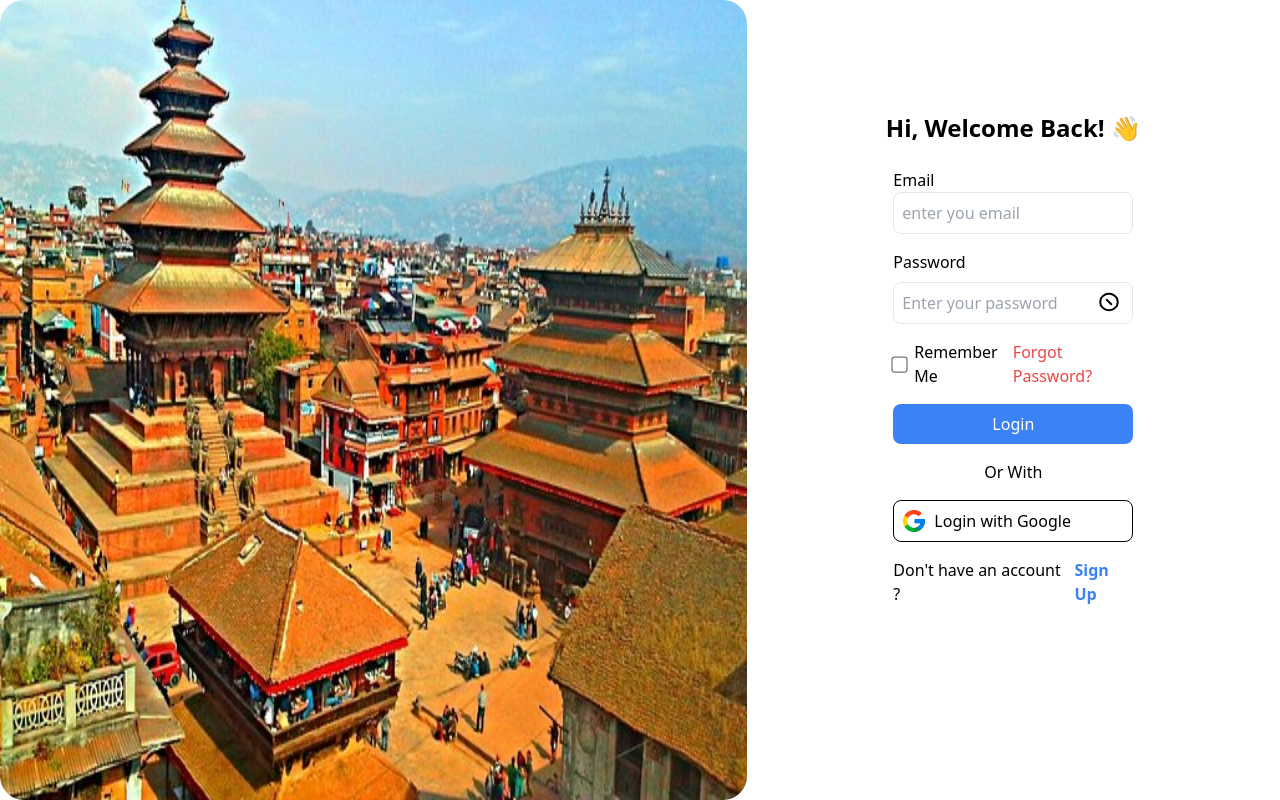
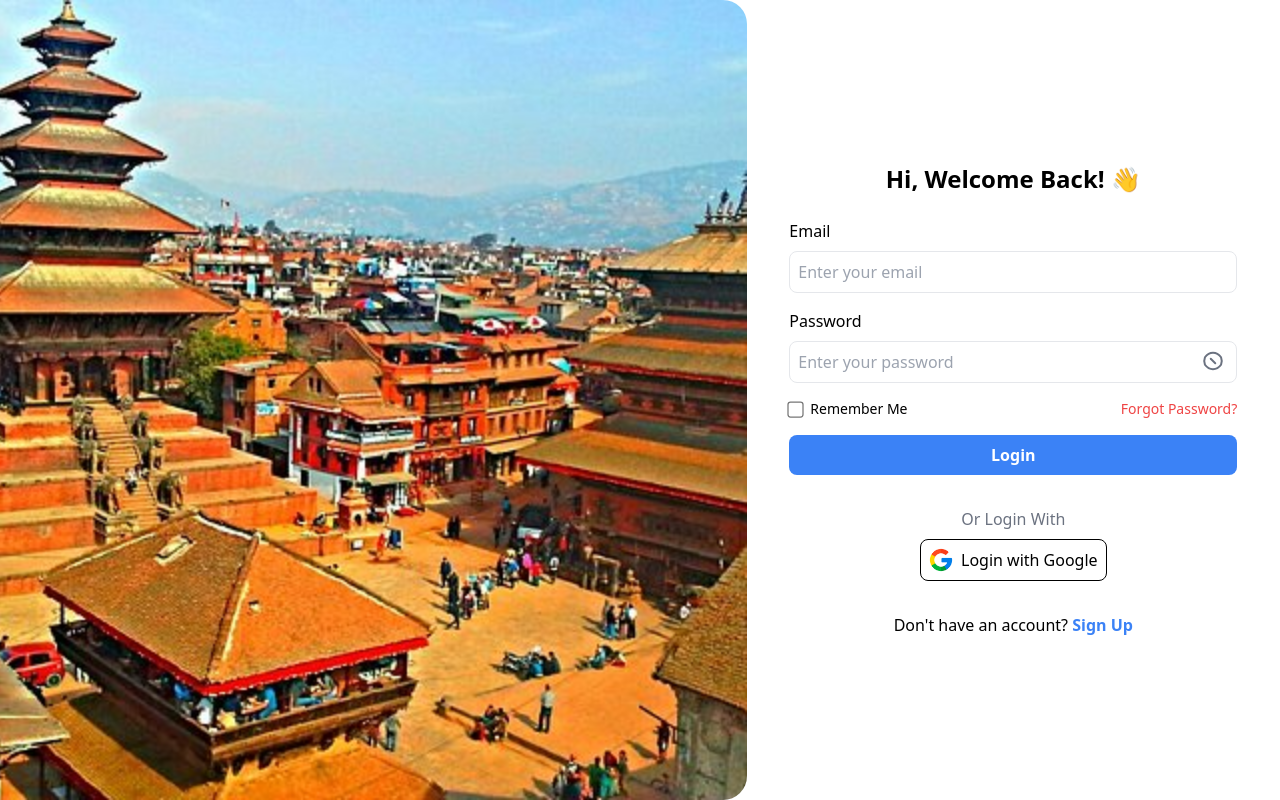
Before and after one commit to presabkhadka/final-year-project, a React (Vite) app in the folder client/: page /login in a window 1280 px wide. Built offline with nearby package versions, Linux system fonts and the light colour scheme.

Commit message:
update - code reusability and proper approach

```diff
--- a/client/src/pages/login.tsx
+++ b/client/src/pages/login.tsx
@@ -1,31 +1,66 @@
-import { useState } from "react";
+import { FC, useState} from "react";
+
+interface loginFormInterface {
+  showPassword: boolean;
+  togglePasswordVisibility: ()=> void;
+ }
 
 function Login() {
-  const [showPassword, setShowPassword] = useState(false);
+  const [showPassword, setShowPassword] = useState<boolean>(false);
 
   const togglePasswordVisibility = () => {
     setShowPassword((prevState) => !prevState);
   };
+
   return (
-    <>
-      <div className="grid grid-cols-1 h-screen w-screen md:hidden">
-        <div className="flex flex-col items-center mt-28 gap-6">
-          <h1 className="text-2xl font-bold">Hi, Welcome Back! 👋</h1>
-          <form action="#" className="flex flex-col gap-4 w-3/4">
-            <div className="flex flex-col">
-              <label>Email</label>
-              <input
-                type="text"
-                className="border p-2 rounded-lg"
-                placeholder="enter you email"
+    <div className="grid grid-cols-1 md:grid-cols-12 h-screen w-screen">
+      <div className="hidden md:block md:col-span-7">
+        <img
+          src="/bhaktapur.jpg"
+          alt="bhaktapur"
+          className="h-full w-full object-cover rounded-r-3xl"
         />
       </div>
+
+      <div className="col-span-1 md:col-span-5 flex flex-col items-center justify-center p-6">
+        <h1 className="text-2xl font-bold mb-6">Hi, Welcome Back! 👋</h1>
+        <LoginForm
+          showPassword={showPassword}
+          togglePasswordVisibility={togglePasswordVisibility}
+        />
+      </div>
+    </div>
+  );
+}
+
+const LoginForm: FC<loginFormInterface> = ({ showPassword, togglePasswordVisibility }) => {
+
+  return (
+    <form className="flex flex-col gap-4 w-full max-w-md">
+      {/* Email Field */}
+      <div className="flex flex-col">
+        <label htmlFor="email" className="mb-2 font-medium">
+          Email
+        </label>
+        <input
+          type="email"
+          id="email"
+          className="border p-2 rounded-lg"
+          placeholder="Enter your email"
+          required
+        />
+      </div>
+
       <div className="flex flex-col relative">
-              <label className="mb-2">Password</label>
+        <label htmlFor="password" className="mb-2 font-medium">
+          Password
+        </label>
         <input
           type={showPassword ? "text" : "password"}
+          id="password"
           className="border p-2 rounded-lg pr-10"
           placeholder="Enter your password"
+          required
         />
         <button
           type="button"
@@ -75,149 +110,45 @@ function Login() {
           )}
         </button>
       </div>
-            <div className="flex justify-between">
-              <div className="flex gap-2 items-center">
+
+      <div className="flex justify-between items-center">
+        <div className="flex items-center gap-2">
           <input
             type="checkbox"
-                  name="rememberme"
             id="rememberme"
             className="scale-125"
           />
-                <label>Remember Me</label>
+          <label htmlFor="rememberme" className="text-sm">
+            Remember Me
+          </label>
         </div>
-              <p className="text-red-500">Forgot Password?</p>
+        <a href="#" className="text-red-500 text-sm">
+          Forgot Password?
+        </a>
       </div>
-            <button className="bg-blue-500 p-2 rounded-lg text-white">
+
+      <button className="bg-blue-500 p-2 rounded-lg text-white font-semibold hover:bg-blue-600">
         Login
       </button>
-            <div className="flex flex-col items-center gap-2">
-              <p>Or With</p>
-            </div>
-            <button className="flex items-center gap-2 border border-black p-2 rounded-lg">
-              <img src="../../public/google.png" alt="logo" className="h-6" />
+
+      <div className="flex flex-col items-center gap-2 mt-4">
+        <p className="text-gray-500">Or Login With</p>
+        <button className="flex items-center gap-2 border border-black p-2 rounded-lg hover:bg-gray-100">
+          <img src="/google.png" alt="Google" className="h-6" />
           Login with Google
         </button>
-            <div className="flex justify-center">
+      </div>
+
+      <div className="text-center mt-4">
         <p>
-                Don't have an account ?
-                <a href="#" className="text-blue-500">
-                  Sign Up
-                </a>
-              </p>
-            </div>
-          </form>
-        </div>
-      </div>
-      <div className="hidden md:grid md:grid-cols-12 md:h-screen md:w-screen ">
-        <div className="col-span-7">
-          <img
-            src="../../public/bhaktapur.jpg"
-            alt="bhaktapur"
-            className="h-full rounded-3xl"
-          />
-        </div>
-        <div className="col-start-9 col-end-12">
-          <div className="flex flex-col items-center mt-28 gap-6">
-            <h1 className="text-2xl font-bold">Hi, Welcome Back! 👋</h1>
-            <form action="#" className="flex flex-col gap-4 w-3/4">
-              <div className="flex flex-col">
-                <label>Email</label>
-                <input
-                  type="text"
-                  className="border p-2 rounded-lg"
-                  placeholder="enter you email"
-                />
-              </div>
-              <div className="flex flex-col relative">
-                <label className="mb-2">Password</label>
-                <input
-                  type={showPassword ? "text" : "password"}
-                  className="border p-2 rounded-lg pr-10"
-                  placeholder="Enter your password"
-                />
-                <button
-                  type="button"
-                  onClick={togglePasswordVisibility}
-                  className="absolute right-3 top-10"
-                >
-                  {showPassword ? (
-                    <svg
-                      xmlns="http://www.w3.org/2000/svg"
-                      fill="none"
-                      viewBox="0 0 24 24"
-                      strokeWidth={2}
-                      stroke="currentColor"
-                      className="w-6 h-6"
-                    >
-                      <path
-                        strokeLinecap="round"
-                        strokeLinejoin="round"
-                        d="M3.98 8.223a10.477 10.477 0 000 7.554C5.886 18.355 8.824 20.25 12 20.25c3.176 0 6.114-1.895 8.02-4.473a10.477 10.477 0 000-7.554C18.114 5.645 15.176 3.75 12 3.75c-3.176 0-6.114 1.895-8.02 4.473z"
-                      />
-                      <path
-                        strokeLinecap="round"
-                        strokeLinejoin="round"
-                        d="M15 12a3 3 0 11-6 0 3 3 0 016 0z"
-                      />
-                    </svg>
-                  ) : (
-                    <svg
-                      xmlns="http://www.w3.org/2000/svg"
-                      fill="none"
-                      viewBox="0 0 24 24"
-                      strokeWidth={2}
-                      stroke="currentColor"
-                      className="w-6 h-6"
-                    >
-                      <path
-                        strokeLinecap="round"
-                        strokeLinejoin="round"
-                        d="M3.98 8.223a10.477 10.477 0 000 7.554C5.886 18.355 8.824 20.25 12 20.25c3.176 0 6.114-1.895 8.02-4.473a10.477 10.477 0 000-7.554C18.114 5.645 15.176 3.75 12 3.75c-3.176 0-6.114 1.895-8.02 4.473z"
-                      />
-                      <path
-                        strokeLinecap="round"
-                        strokeLinejoin="round"
-                        d="M9.75 9.75L14.25 14.25"
-                      />
-                    </svg>
-                  )}
-                </button>
-              </div>
-              <div className="flex justify-between">
-                <div className="flex gap-2 items-center">
-                  <input
-                    type="checkbox"
-                    name="rememberme"
-                    id="rememberme"
-                    className="scale-125"
-                  />
-                  <label>Remember Me</label>
-                </div>
-                <p className="text-red-500">Forgot Password?</p>
-              </div>
-              <button className="bg-blue-500 p-2 rounded-lg text-white">
-                Login
-              </button>
-              <div className="flex flex-col items-center gap-2">
-                <p>Or With</p>
-              </div>
-              <button className="flex items-center gap-2 border border-black p-2 rounded-lg">
-                <img src="/google.png" alt="logo" className="h-6" />
-                Login with Google
-              </button>
-              <div className="flex justify-center">
-                <p className="flex gap-2">
-                  Don't have an account ?
+          Don't have an account?{" "}
           <a href="/signup" className="text-blue-500 font-semibold">
             Sign Up
           </a>
         </p>
       </div>
     </form>
-          </div>
-        </div>
-      </div>
-    </>
   );
 }
+
 export default Login;
--- a/client/src/pages/register.tsx
+++ b/client/src/pages/register.tsx
@@ -1,54 +1,91 @@
-import { useState } from "react";
+import { FC, useState} from "react";
+
+interface registerFormInterface {
+  showPassword: boolean;
+  togglePasswordVisibility: ()=> void;
+ }
 
 function Register() {
-  const [showPassword, setShowPassword] = useState(false);
+  const [showPassword, setShowPassword] = useState<boolean>(false);
 
   const togglePasswordVisibility = () => {
     setShowPassword((prevState) => !prevState);
   };
+
   return (
-    <>
-      <div className="grid grid-cols-1 h-screen w-screen md:hidden">
-        <div className="flex flex-col items-center mt-16 gap-6">
-          <div>
-            <h1 className="text-2xl font-bold">Create an account</h1>
-            <p className="text-center">Explore them all!</p>
+    <div className="grid grid-cols-1 md:grid-cols-12 h-screen w-screen">
+      <div className="hidden md:block md:col-span-7">
+        <img
+          src="/basantapur.jpg"
+          alt="bhaktapur"
+          className="h-full w-full object-cover rounded-r-3xl"
+        />
       </div>
-          <form action="#" className="flex flex-col gap-4 w-3/4">
-            {/* username */}
+
+      <div className="col-span-1 md:col-span-5 flex flex-col items-center justify-center p-6">
+        <h1 className="text-2xl font-bold mb-6">Create an account</h1>
+        <LoginForm
+          showPassword={showPassword}
+          togglePasswordVisibility={togglePasswordVisibility}
+        />
+      </div>
+    </div>
+  );
+}
+
+const LoginForm: FC<registerFormInterface> = ({ showPassword, togglePasswordVisibility }) => {
+
+  return (
+    <form className="flex flex-col gap-4 w-full max-w-md">
+      {/* Email Field */}
       <div className="flex flex-col">
-              <label>Username</label>
+        <label htmlFor="username" className="mb-2 font-medium">
+          Username
+        </label>
         <input
           type="text"
+          id="username"
           className="border p-2 rounded-lg"
           placeholder="Enter your username"
+          required
         />
       </div>
-            {/* email */}
       <div className="flex flex-col">
-              <label>Email</label>
+        <label htmlFor="email" className="mb-2 font-medium">
+          Email
+        </label>
         <input
-                type="text"
+          type="email"
+          id="email"
           className="border p-2 rounded-lg"
           placeholder="Enter your email"
+          required
         />
       </div>
-            {/* phone */}
+
       <div className="flex flex-col">
-              <label>Phone Number</label>
+        <label htmlFor="email" className="mb-2 font-medium">
+          Phone Number
+        </label>
         <input
           type="number"
+          id="phnNumber"
           className="border p-2 rounded-lg"
           placeholder="Enter your phone number"
+          required
         />
       </div>
-            {/* Password */}
+
       <div className="flex flex-col relative">
-              <label className="mb-2">Password</label>
+        <label htmlFor="password" className="mb-2 font-medium">
+          Password
+        </label>
         <input
           type={showPassword ? "text" : "password"}
+          id="password"
           className="border p-2 rounded-lg pr-10"
           placeholder="Enter your password"
+          required
         />
         <button
           type="button"
@@ -98,148 +135,133 @@ function Register() {
           )}
         </button>
       </div>
-            <button className="bg-blue-500 p-2 rounded-lg text-white">
-              Sign Up
+
+      <button className="bg-blue-500 p-2 rounded-lg text-white font-semibold hover:bg-blue-600">
+        Sign up
       </button>
-            <div className="flex flex-col items-center gap-2">
-              <p>Or With</p>
+
+      <div className="flex flex-col items-center gap-2 mt-4">
+        <p className="text-gray-500">Or Signup With</p>
+        <button className="flex items-center gap-2 border border-black p-2 rounded-lg hover:bg-gray-100">
+          <img src="/google.png" alt="Google" className="h-6" />
+          Signup with Google
+        </button>
       </div>
-            <button className="flex items-center gap-2 border border-black p-2 rounded-lg">
-              <img src="../../public/google.png" alt="logo" className="h-6" />
-              Login with Google
-            </button>
-            <div className="flex justify-center">
+
+      <div className="text-center mt-4">
         <p>
-                Already have an account ?
-                <a href="#" className="text-blue-500">
+          Already have an account?{" "}
+          <a href="/login" className="text-blue-500 font-semibold">
             Login
           </a>
         </p>
       </div>
     </form>
-        </div>
-      </div>
-      <div className="hidden md:grid md:grid-cols-12 md:h-screen md:w-screen ">
-        <div className="col-span-7">
-          <img
-            src="/basantapur.jpg"
-            alt="bhaktapur"
-            className="h-full rounded-3xl"
-          />
-        </div>
-        <div className="col-start-9 col-end-12">
-          <div className="flex flex-col items-center mt-16 gap-6">
-            <div>
-              <h1 className="text-2xl font-bold">Create an account</h1>
-              <p className="text-center">Explore them all!</p>
-            </div>
-            <form action="#" className="flex flex-col gap-4 w-3/4">
-              {/* username */}
-              <div className="flex flex-col">
-                <label>Username</label>
-                <input
-                  type="text"
-                  className="border p-2 rounded-lg"
-                  placeholder="Enter your username"
-                />
-              </div>
-              {/* email */}
-              <div className="flex flex-col">
-                <label>Email</label>
-                <input
-                  type="text"
-                  className="border p-2 rounded-lg"
-                  placeholder="Enter your email"
-                />
-              </div>
-              {/* phone */}
-              <div className="flex flex-col">
-                <label>Phone Number</label>
-                <input
-                  type="number"
-                  className="border p-2 rounded-lg"
-                  placeholder="Enter your phone number"
-                />
-              </div>
-              {/* Password */}
-              <div className="flex flex-col relative">
-                <label className="mb-2">Password</label>
-                <input
-                  type={showPassword ? "text" : "password"}
-                  className="border p-2 rounded-lg pr-10"
-                  placeholder="Enter your password"
-                />
-                <button
-                  type="button"
-                  onClick={togglePasswordVisibility}
-                  className="absolute right-3 top-10 text-gray-500 hover:text-gray-700"
-                >
-                  {showPassword ? (
-                    <svg
-                      xmlns="http://www.w3.org/2000/svg"
-                      fill="none"
-                      viewBox="0 0 24 24"
-                      strokeWidth="2"
-                      stroke="currentColor"
-                      className="w-6 h-6"
-                    >
-                      <path
-                        strokeLinecap="round"
-                        strokeLinejoin="round"
-                        d="M3.98 8.223a10.477 10.477 0 000 7.554C5.886 18.355 8.824 20.25 12 20.25c3.176 0 6.114-1.895 8.02-4.473a10.477 10.477 0 000-7.554C18.114 5.645 15.176 3.75 12 3.75c-3.176 0-6.114 1.895-8.02 4.473z"
-                      />
-                      <path
-                        strokeLinecap="round"
-                        strokeLinejoin="round"
-                        d="M15 12a3 3 0 11-6 0 3 3 0 016 0z"
-                      />
-                    </svg>
-                  ) : (
-                    <svg
-                      xmlns="http://www.w3.org/2000/svg"
-                      fill="none"
-                      viewBox="0 0 24 24"
-                      strokeWidth="2"
-                      stroke="currentColor"
-                      className="w-6 h-6"
-                    >
-                      <path
-                        strokeLinecap="round"
-                        strokeLinejoin="round"
-                        d="M3.98 8.223a10.477 10.477 0 000 7.554C5.886 18.355 8.824 20.25 12 20.25c3.176 0 6.114-1.895 8.02-4.473a10.477 10.477 0 000-7.554C18.114 5.645 15.176 3.75 12 3.75c-3.176 0-6.114 1.895-8.02 4.473z"
-                      />
-                      <path
-                        strokeLinecap="round"
-                        strokeLinejoin="round"
-                        d="M9.75 9.75l4.5 4.5"
-                      />
-                    </svg>
-                  )}
-                </button>
-              </div>
-              <button className="bg-blue-500 p-2 rounded-lg text-white">
-                Sign Up
-              </button>
-              <div className="flex flex-col items-center gap-2">
-                <p>Or With</p>
-              </div>
-              <button className="flex items-center gap-2 border border-black p-2 rounded-lg">
-                <img src="../../public/google.png" alt="logo" className="h-6" />
-                Login with Google
-              </button>
-              <div className="flex justify-center">
-                <p>
-                  Already have an account ?
-                  <a href="/login" className="text-blue-500">
-                    Login
-                  </a>
-                </p>
-              </div>
-            </form>
-          </div>
-        </div>
-      </div>
-    </>
   );
 }
+
 export default Register;
+
+// {/* <form action="#" className="flex flex-col gap-4 w-3/4">
+// {/* Username */}
+// <div className="flex flex-col">
+//   <label>Username</label>
+//   <input
+//     type="text"
+//     className="border p-2 rounded-lg"
+//     placeholder="Enter your username"
+//   />
+// </div>
+// {/* Email */}
+// <div className="flex flex-col">
+//   <label>Email</label>
+//   <input
+//     type="email"
+//     className="border p-2 rounded-lg"
+//     placeholder="Enter your email"
+//   />
+// </div>
+// {/* Phone */}
+// <div className="flex flex-col">
+//   <label>Phone Number</label>
+//   <input
+//     type="number"
+//     className="border p-2 rounded-lg"
+//     placeholder="Enter your phone number"
+//   />
+// </div>
+// {/* Password */}
+// <div className="flex flex-col relative">
+//   <label className="mb-2">Password</label>
+//   <input
+//     type={showPassword ? "text" : "password"}
+//     className="border p-2 rounded-lg pr-10"
+//     placeholder="Enter your password"
+//   />
+//   <button
+//     type="button"
+//     onClick={togglePasswordVisibility}
+//     className="absolute right-3 top-10 text-gray-500 hover:text-gray-700"
+//   >
+//     {showPassword ? (
+//       <svg
+//         xmlns="http://www.w3.org/2000/svg"
+//         fill="none"
+//         viewBox="0 0 24 24"
+//         strokeWidth="2"
+//         stroke="currentColor"
+//         className="w-6 h-6"
+//       >
+//         <path
+//           strokeLinecap="round"
+//           strokeLinejoin="round"
+//           d="M3.98 8.223a10.477 10.477 0 000 7.554C5.886 18.355 8.824 20.25 12 20.25c3.176 0 6.114-1.895 8.02-4.473a10.477 10.477 0 000-7.554C18.114 5.645 15.176 3.75 12 3.75c-3.176 0-6.114 1.895-8.02 4.473z"
+//         />
+//         <path
+//           strokeLinecap="round"
+//           strokeLinejoin="round"
+//           d="M15 12a3 3 0 11-6 0 3 3 0 016 0z"
+//         />
+//       </svg>
+//     ) : (
+//       <svg
+//         xmlns="http://www.w3.org/2000/svg"
+//         fill="none"
+//         viewBox="0 0 24 24"
+//         strokeWidth="2"
+//         stroke="currentColor"
+//         className="w-6 h-6"
+//       >
+//         <path
+//           strokeLinecap="round"
+//           strokeLinejoin="round"
+//           d="M3.98 8.223a10.477 10.477 0 000 7.554C5.886 18.355 8.824 20.25 12 20.25c3.176 0 6.114-1.895 8.02-4.473a10.477 10.477 0 000-7.554C18.114 5.645 15.176 3.75 12 3.75c-3.176 0-6.114 1.895-8.02 4.473z"
+//         />
+//         <path
+//           strokeLinecap="round"
+//           strokeLinejoin="round"
+//           d="M9.75 9.75l4.5 4.5"
+//         />
+//       </svg>
+//     )}
+//   </button>
+// </div>
+// <button className="bg-blue-500 p-2 rounded-lg text-white">
+//   Sign Up
+// </button>
+// <div className="flex flex-col items-center gap-2">
+//   <p>Or With</p>
+// </div>
+// <button className="flex items-center gap-2 border border-black p-2 rounded-lg">
+//   <img src="../../public/google.png" alt="logo" className="h-6" />
+//   Login with Google
+// </button>
+// <div className="flex justify-center">
+//   <p className="flex gap-2">
+//     Already have an account?
+//     <a href="/login" className="text-blue-500 font-semibold">
+//       Login
+//     </a>
+//   </p>
+// </div>
+// </form> */}
```
Lines whose indentation alone changed are shown as unchanged.
